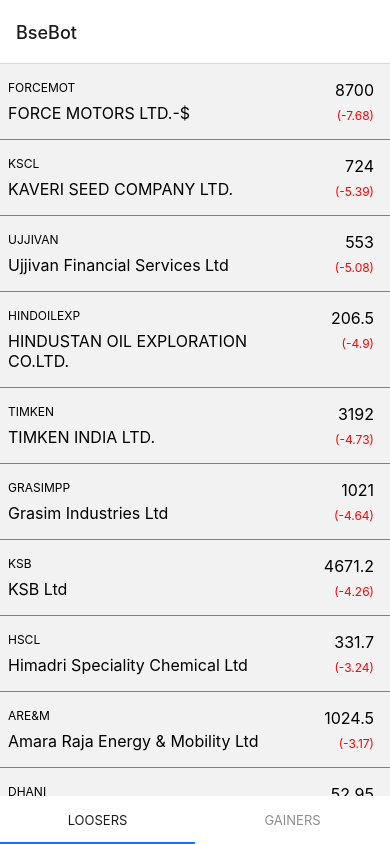
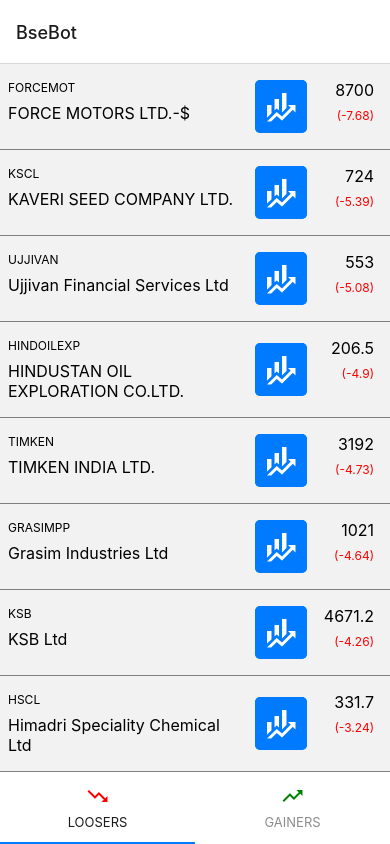
Before and after one commit to hariharanweb/BseNseBot, a React Native app: screen / in a window 390 px wide. Built offline with nearby package versions, Linux system fonts and the light colour scheme.

Commit message:
Adding react icons and tab icons

```diff
--- a/App.tsx
+++ b/App.tsx
@@ -12,12 +12,15 @@
 import {createMaterialTopTabNavigator} from '@react-navigation/material-top-tabs';
 import {createNativeStackNavigator} from '@react-navigation/native-stack';
 import {ScreenType} from './src/service/Api';
+import Icon from 'react-native-vector-icons/MaterialCommunityIcons';
 
 const Stack = createNativeStackNavigator();
 
 const Tab = createMaterialTopTabNavigator();
 const Loosers = () => <GainersLoosers type={ScreenType.LOOSERS} />;
 const Gainers = () => <GainersLoosers type={ScreenType.GAINERS} />;
+const LooserTab = () => <Icon name="trending-down" size={24} color={'red'}/>;
+const GainerTab = () => <Icon name="trending-up" size={24} color={'green'}/>;
 const App = () => {
   return (
     <SafeAreaProvider>
@@ -26,8 +29,22 @@
           <Stack.Screen name="BseBot">
             {() => (
               <Tab.Navigator tabBarPosition="bottom">
-                <Tab.Screen name="Loosers" component={Loosers} />
-                <Tab.Screen name="Gainers" component={Gainers} />
+                <Tab.Screen
+                  name="Loosers"
+                  component={Loosers}
+                  options={{
+                    tabBarLabel: 'Loosers',
+                    tabBarIcon: LooserTab,
+                  }}
+                />
+                <Tab.Screen
+                  name="Gainers"
+                  component={Gainers}
+                  options={{
+                    tabBarLabel: 'Gainers',
+                    tabBarIcon: GainerTab,
+                  }}
+                />
               </Tab.Navigator>
             )}
           </Stack.Screen>
--- a/package.json
+++ b/package.json
@@ -18,7 +18,8 @@
     "react-native-pager-view": "^6.3.0",
     "react-native-safe-area-context": "^4.9.0",
     "react-native-screens": "^3.30.1",
-    "react-native-tab-view": "^3.5.2"
+    "react-native-tab-view": "^3.5.2",
+    "react-native-vector-icons": "^10.1.0"
   },
   "devDependencies": {
     "@babel/core": "^7.20.0",
@@ -28,6 +29,7 @@
     "@react-native/metro-config": "^0.72.11",
     "@tsconfig/react-native": "^3.0.0",
     "@types/react": "^18.0.24",
+    "@types/react-native-vector-icons": "^6.4.18",
     "@types/react-test-renderer": "^18.0.0",
     "babel-jest": "^29.2.1",
     "eslint": "^8.19.0",
--- a/src/components/Entry.tsx
+++ b/src/components/Entry.tsx
@@ -1,5 +1,6 @@
-import React, {StyleSheet, Text, View} from 'react-native';
+import React, {Linking, StyleSheet, Text, View} from 'react-native';
 import {GainersAndLooser, ScreenType} from '../service/Api';
+import Icon from 'react-native-vector-icons/MaterialCommunityIcons';
 
 const Entry = ({entry, type}: {entry: GainersAndLooser; type: ScreenType}) => {
   const positiveNegative = type === ScreenType.LOOSERS ? '-' : '+';
@@ -10,6 +11,18 @@
       <View style={styles.entryDetails}>
         <Text style={styles.scripName}>{entry.scripname}</Text>
         <Text style={styles.scripLongName}>{entry.LONG_NAME}</Text>
+      </View>
+      <View style={styles.newsContainer}>
+        <Icon.Button
+          name="finance"
+          size={36}
+          iconStyle={styles.iconStyle}
+          onPress={() =>
+            Linking.openURL(
+              `https://www.google.com/finance/quote/${entry.scripname}:NSE`,
+            )
+          }
+        />
       </View>
       <View style={styles.entryValue}>
         <Text style={styles.value}>{entry.ltradert}</Text>
@@ -31,8 +44,17 @@
     borderBottomWidth: 1,
   },
   entryDetails: {
-    flex: 3,
+    flex: 4,
     flexDirection: 'column',
+  },
+  newsContainer: {
+    flex: 1,
+    paddingHorizontal: 4,
+    alignItems: 'center',
+    justifyContent: 'center',
+  },
+  iconStyle: {
+    marginRight: 0,
   },
   entryValue: {
     flex: 1,
```
Also changed, not shown: react-native.config.js (added, +9 -0 lines), 5 other files (tests, documents, lock files or other folders).
